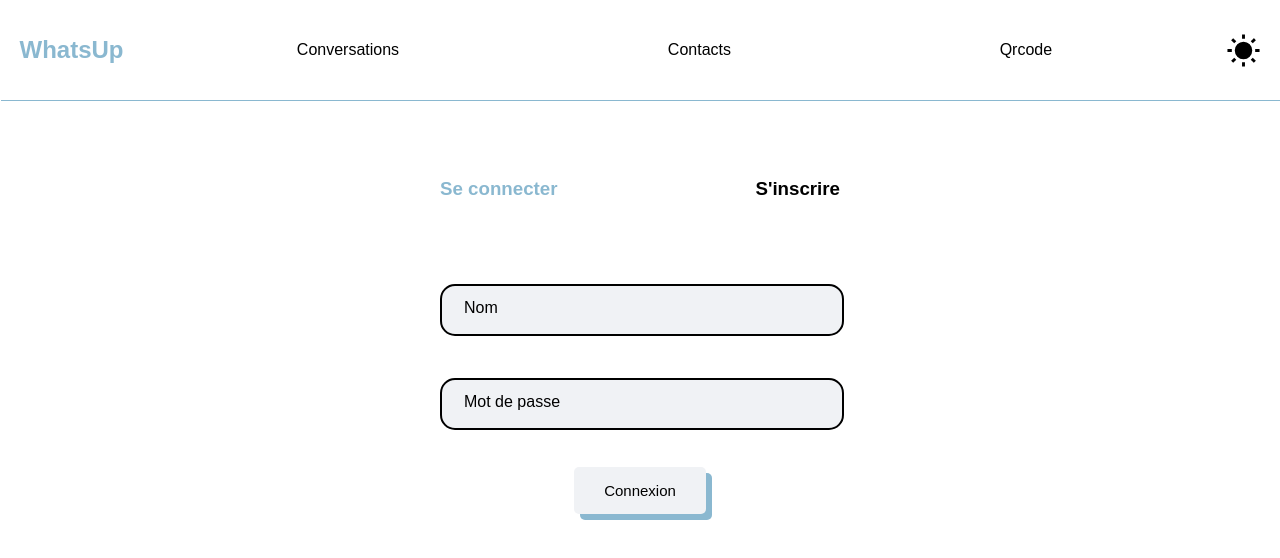
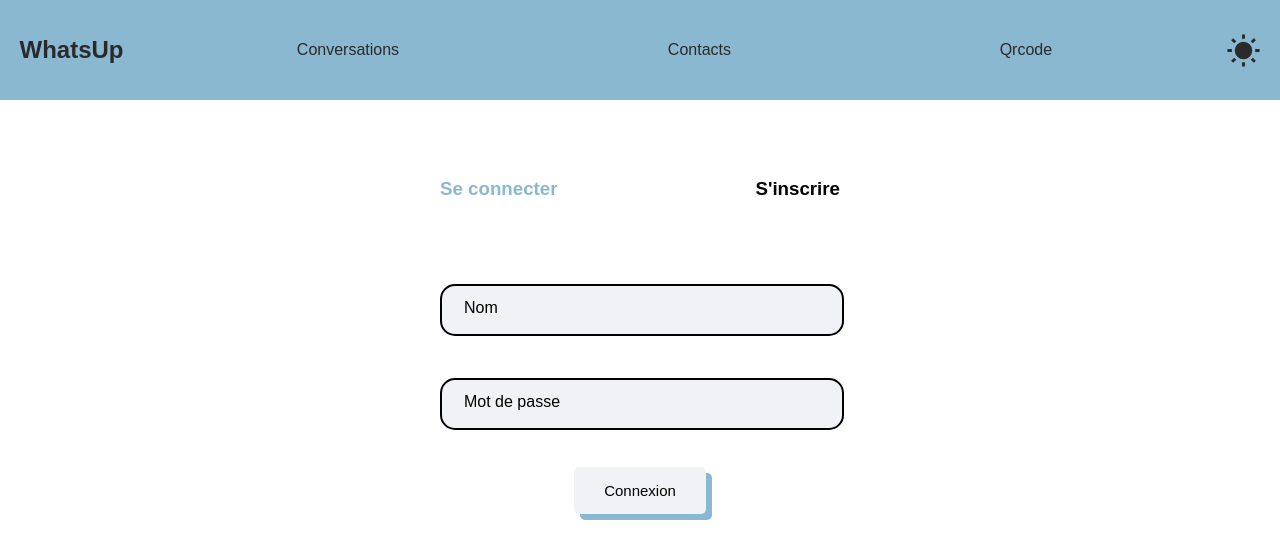
Before and after one commit to ArkhayDs/whatsup, a React (Create React App) app in the folder frontend/: page /authentification in a window 1280 px wide. Shown: the top 558 px of the page. Built offline with nearby package versions, Linux system fonts and the light colour scheme.

Commit message:
super correction de coloriage

```diff
--- a/frontend/src/Component/Chat/chat.scss
+++ b/frontend/src/Component/Chat/chat.scss
@@ -1,11 +1,13 @@
+
+
 .chatContainer {
   position: fixed;
-  top: 55%;
   left: 50%;
-  transform: translate(-50%, -50%);
-  width: 95%;
-  height: 85%;
+  transform: translate(-50%, 0%);
+  width: 100%;
+  height: 89%;
   display: flex;
+
 
 
   .contacts {
--- a/frontend/src/Component/Contacts/contacts.scss
+++ b/frontend/src/Component/Contacts/contacts.scss
@@ -21,6 +21,7 @@
     .contact_button {
       width: 100%;
       transition: .2s ease-out;
+      background: transparent;
 
       &:hover {
         transform: scale(125%);
--- a/frontend/src/Component/header-dark.scss
+++ b/frontend/src/Component/header-dark.scss
@@ -1,16 +1,15 @@
 .nav-header-dark {
-  box-shadow: 1px 1px 0 0 #346881FF;
-  background-color: #1F2223;
+  background-color: #346881FF;
 
   button {
     color: white;
   }
 
   a {
-    color: white;
+    color: #ffffff;;
   }
 
   h1 {
-    color: #346881FF;
+    color: #ffffff;
   }
 }
--- a/frontend/src/Component/header.scss
+++ b/frontend/src/Component/header.scss
@@ -4,8 +4,7 @@
   display: flex;
   justify-content: space-around;
   align-items: center;
-  box-shadow: 1px 1px 0 0 #8AB8D0;
-  background-color: #ffffff;
+  background-color: #8AB8D0;
 
   button {
     border: none;
@@ -14,6 +13,7 @@
     display: flex;
     justify-content: center;
     align-items: center;
+    color: #2a2a2a;
 
     &:hover {
       cursor: pointer;
@@ -27,7 +27,10 @@
     width: 80%;
   }
 
+  a {
+    color: #2a2a2a;;
+  }
   h1 {
-    color: #8AB8D0;
+    color: #2a2a2a;
   }
 }
--- a/frontend/src/Component/style.scss
+++ b/frontend/src/Component/style.scss
@@ -46,7 +46,6 @@ main {
     color: black;
     text-decoration: none;
     vertical-align: baseline;
-    background-color: transparent;
     transition: .2s ease-out;
   }
 
```
